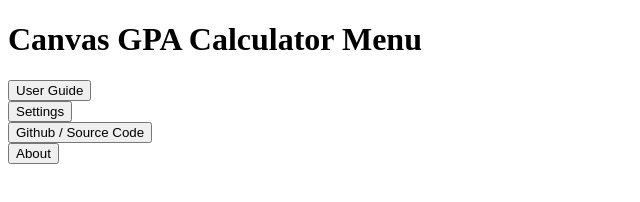
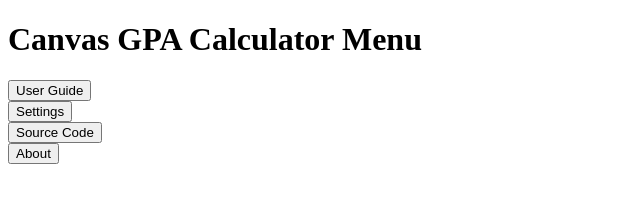
Before and after one commit to gavin-ho1/canvas-gpa-calculator, a browser extension: page menu.html in a window 1280 px wide. Shown: the whole page, without its empty margins (0-640 px from the left). Drawn offline with Linux system fonts and the light colour scheme.

Commit message:
Update menu.html

```diff
--- a/menu.html
+++ b/menu.html
@@ -12,7 +12,7 @@
         <button>Settings</button>
     </div>
     <div>
-        <button onclick="location.href = 'https://github.com/gavin-ho1/canvas-gpa-calculator';">Github / Source Code</button>
+        <button onclick="location.href = 'https://github.com/gavin-ho1/canvas-gpa-calculator';">Source Code</button>
     </div>
     <div>
         <button>About</button>
```
